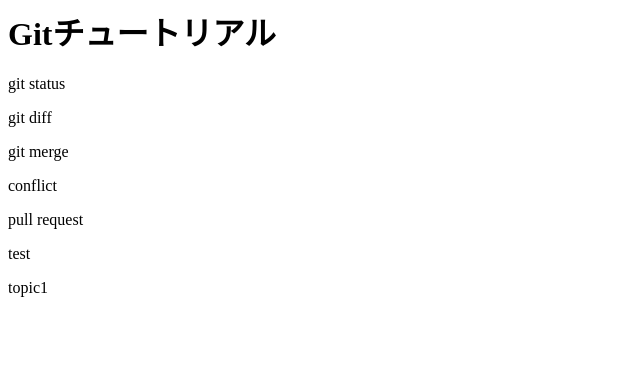
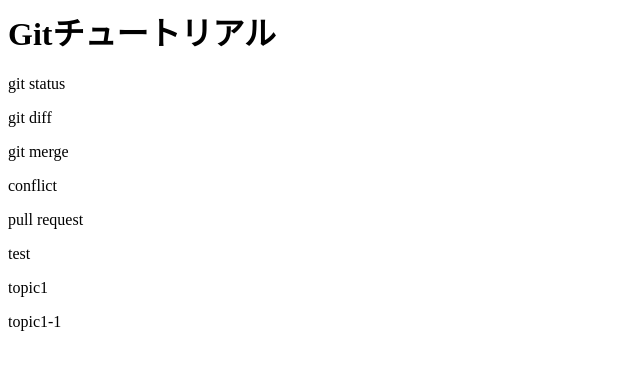
Before and after one commit to atpin/git_tutorial, a plain HTML site: page index.html in a window 1280 px wide. Shown: the full height of the page, 0-640 px from the left. Drawn offline with Linux system fonts and the light colour scheme.

Commit message:
topic-1追加

```diff
--- a/index.html
+++ b/index.html
@@ -6,3 +6,4 @@
 <p>pull request</p>
 <p>test</p>
 <P>topic1</P>
+<P>topic1-1</P>
```
